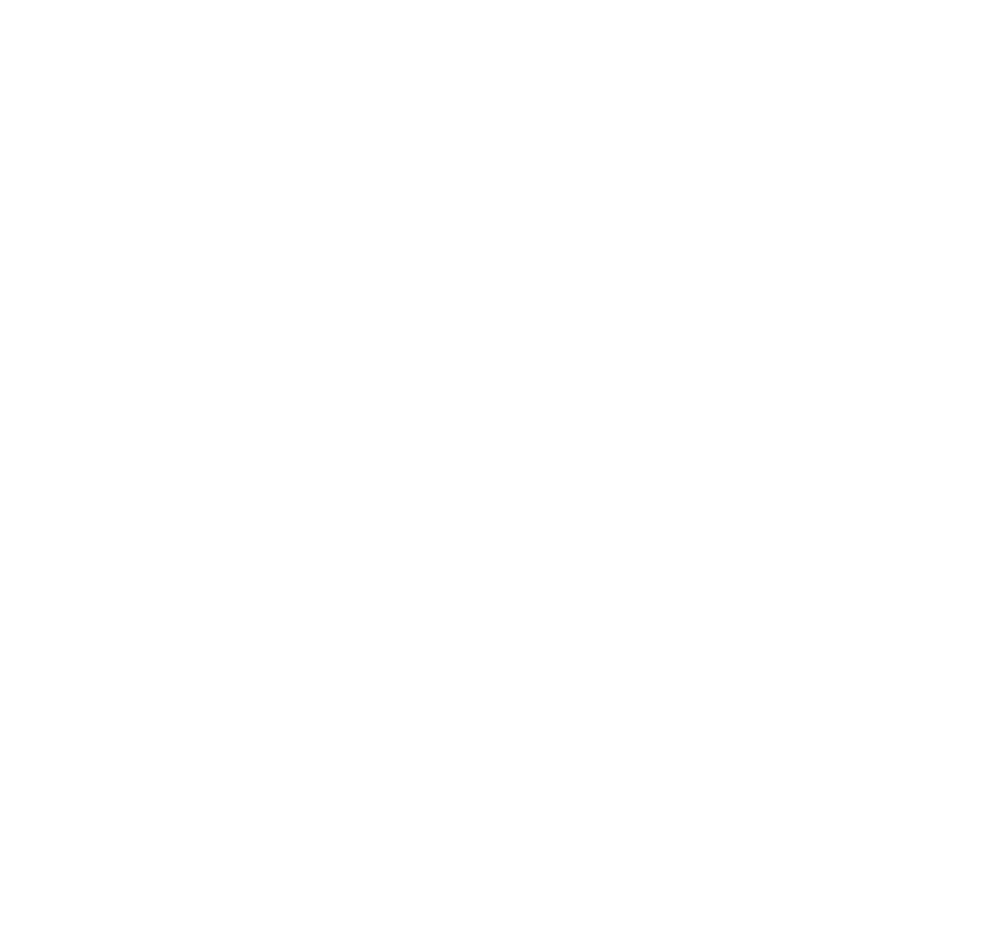
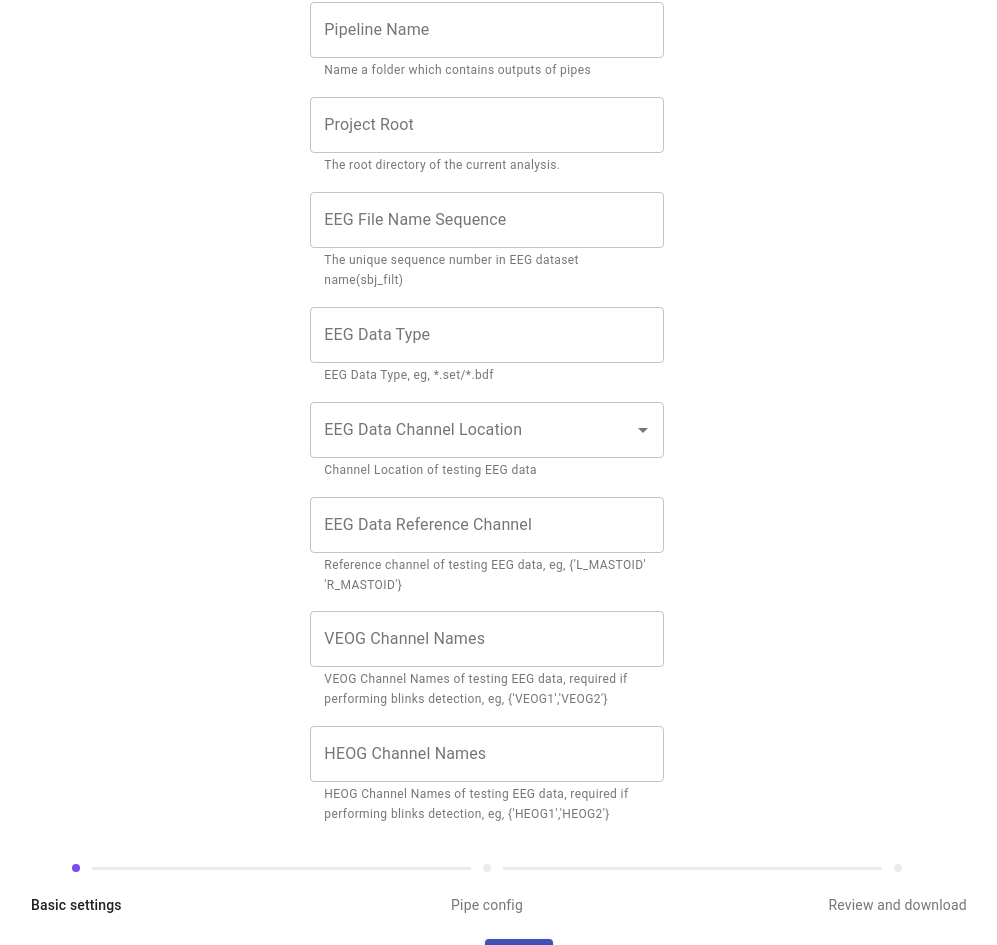
Before and after one commit to hipercog/ctap, a React (Create React App) app in the folder ctap-samplecode-generation/: page /start in a window 1280 px wide. Shown: the part 510-1455 px from the top of the page, without its empty margins (153-1150 px from the left). Before the commit the page ends 800 px from the top, so only its background shows below. Built offline with nearby package versions, Linux system fonts and the light colour scheme.

Commit message:
pipeline definition input check, fix bugs

```diff
--- a/ctap-samplecode-generation/package.json
+++ b/ctap-samplecode-generation/package.json
@@ -1,5 +1,6 @@
 {
   "name": "ctap-samplecode-generation",
+  "homepage": "https://ruoyanmeng.github.io/ctap/",
   "version": "0.1.0",
   "private": true,
   "dependencies": {
@@ -9,6 +10,7 @@
     "@testing-library/jest-dom": "^5.11.6",
     "@testing-library/react": "^11.1.2",
     "@testing-library/user-event": "^12.2.2",
+    "gh-pages": "^3.1.0",
     "react": "^17.0.1",
     "react-dom": "^17.0.1",
     "react-router-dom": "^5.2.0",
@@ -17,6 +19,8 @@
     "web-vitals": "^0.2.4"
   },
   "scripts": {
+    "predeploy": "npm run build",
+    "deploy": "gh-pages -d build",
     "start": "react-scripts start",
     "build": "react-scripts build",
     "test": "react-scripts test",
--- a/ctap-samplecode-generation/src/App.js
+++ b/ctap-samplecode-generation/src/App.js
@@ -1,4 +1,4 @@
-import React, { useReducer, createContext } from 'react';
+import React from 'react';
 import { Route } from 'react-router-dom';
 
 import './App.css';
@@ -10,7 +10,8 @@ function App() {
   return (
     <ContextProvider>
       <div className="App">
-        <Route exact path="/" component={Main} />
+        {/* <Route exact path="/" component={Main} /> */}
+        <Main/>
       </div>
     </ContextProvider>
 
--- a/ctap-samplecode-generation/src/Components/BranchPipesForm.js
+++ b/ctap-samplecode-generation/src/Components/BranchPipesForm.js
@@ -27,27 +27,30 @@ const BranchPipesForm = ({ handleLinearPipesInput }) => {
                     <div key={inputField.id}>
                         <h4>Pipe-segment {index + 1}</h4>
                         <TextField
+                            error={inputField.stepIDCheck}
                             name="stepID"
                             label="Subfunction Description Label"
                             variant="filled"
-                            helperText="describe main work in this sub function, eg.'_load'"
+                            helperText={inputField.stepIDCheck ? 'The field cannot be empty. Please enter a value' :"describe main work in this stepSet, eg.'_load'"}
                             value={inputField.stepID}
                             onChange={event => handleLinearPipesInput(inputField.id, event)}
                         />
                         <h5>Define hierarchy</h5>
                         <TextField
+                            error={inputField.subfIDCheck}
                             name="subfID"
                             label="Subfunction ID"
                             variant="filled"
-                            helperText="ID of this subfunction, eg.'pipe2'"
+                            helperText={inputField.subfIDCheck ? 'The field cannot be empty. Please enter a value' :"ID of this subfunction, eg.'pipe2'"}
                             value={inputField.subfID}
                             onChange={event => handleLinearPipesInput(inputField.id, event)}
                         />
                         <TextField
+                            error={inputField.subf_srcidCheck}
                             name="subf_srcid"
                             label="Subfunction Srcid"
                             variant="filled"
-                            helperText="Describe the hierarchy relationship between other subfunction, you should input [Set Function ID] of the previously executed pipe, for example, if the current subfunc runs after pipe2, then the input should be 'pipe2', the first subfunc doesn't need this, leave it empty is ok."
+                            helperText={inputField.subf_srcidCheck ? 'The field cannot be empty. Please enter a value' :"Describe the hierarchy relationship between other subfunction, you should input [Set Function ID] of the previously executed pipe, for example, if the current subfunc runs after pipe2, then the input should be 'pipe2', the first subfunc doesn't need this, leave it empty is ok."}
                             value={inputField.subf_srcid}
                             onChange={event => handleLinearPipesInput(inputField.id, event)}
                         />
--- a/ctap-samplecode-generation/src/Components/FuncsSettingForm.js
+++ b/ctap-samplecode-generation/src/Components/FuncsSettingForm.js
@@ -20,7 +20,8 @@ const FuncsSettingForm = ({ indexm, funcsSettings, classes, mid }) => {
         let index = values.findIndex(x => x.id === mid);
         const newInputStates = values[index].funcsSettings.map(i => {
             if (id === i.fid) {
-                i[name] = newV
+                i[name] = newV;
+                i[name+'Check'] = false;
             }
             return i;
         })
@@ -31,7 +32,7 @@ const FuncsSettingForm = ({ indexm, funcsSettings, classes, mid }) => {
     const handleAddFuncFields = () =>{
         const values = [...inputStates];
         let index = values.findIndex(x => x.id === mid);
-        values[index].funcsSettings.push({ fid: uuidv4(), functionName: '', functionP: '' });
+        values[index].funcsSettings.push({ fid: uuidv4(), funcName: '', functionP: '' });
         dispatch({ type: 'UPDATE_STEPSETS', data: values })
     }
 
@@ -56,7 +57,7 @@ const FuncsSettingForm = ({ indexm, funcsSettings, classes, mid }) => {
                         }}
                         id="controllable-states-demo"
                         options={CTAP_funcs}
-                        renderInput={(params) => <TextField {...params} label="Function Name" variant="outlined" />}
+                        renderInput={(params) => <TextField {...params} error={funcsSetting.funcNameCheck} label="Function Name" variant="outlined" helperText={funcsSetting.funcNameCheck ? 'The field cannot be empty. Please select a function' : ''} />}
                     />
                     <TextField
                         id = {"funcP"+index}
--- a/ctap-samplecode-generation/src/Components/LinearPipesForm.js
+++ b/ctap-samplecode-generation/src/Components/LinearPipesForm.js
@@ -30,10 +30,11 @@ const LinearPipesForm = ({ handleLinearPipesInput }) => {
                     <div key={inputField.id}>
                         <h4>stepSet {index + 1}</h4>
                         <TextField
+                            error={inputField.stepIDCheck}
                             name="stepID"
                             label="stepID"
                             variant="filled"
-                            helperText="describe main work in this stepSet, eg.'_load'"
+                            helperText={inputField.stepIDCheck ? 'The field cannot be empty. Please enter a value' :"describe main work in this stepSet, eg.'_load'"}
                             value={inputField.stepID}
                             onChange={event => handleLinearPipesInput(inputField.id, event)}
                         />
--- a/ctap-samplecode-generation/src/Components/Main.js
+++ b/ctap-samplecode-generation/src/Components/Main.js
@@ -1,6 +1,4 @@
-import React, { useState, useEffect, useReducer, useContext, useDebugValue } from "react";
-import PropTypes from "prop-types";
-import { Link } from "react-router-dom";
+import React, { useState, useEffect, useReducer, useContext } from "react";
 import { v4 as uuidv4 } from 'uuid';
 import { makeStyles } from '@material-ui/core/styles';
 import Container from '@material-ui/core/Container';
@@ -108,7 +106,7 @@ export default function Main() {
     const inputCheck = () => {
         let result = true;
         let newS = {};
-        if (activeStep == 0) {
+        if (activeStep === 0) {
             const values = { ...basicInfoInputCheck }
             for (const [key, value] of Object.entries(values)) {
                 if (basicInfoInput[key] === null || basicInfoInput[key].length === 0) {
@@ -124,6 +122,20 @@ export default function Main() {
             }
             result = Object.values(newS).every((value) => value === false);
             setBasicInfoInputCheck({ ...basicInfoInputCheck, ...newS });
+        }else if(activeStep === 1){
+            const value = {...inputStates}
+            const newInputFields = inputStates.map(i => {
+                i.stepID.length ? i.stepIDCheck=false : ( ()=>{i.stepIDCheck=true; result=false})()
+                if(basicInfoInput.checkedBranch){
+                    i.subf_srcid.length ? i.subf_srcidCheck=false : ( ()=>{i.subf_srcidCheck=true; result=false})();
+                    i.subfID.length ? i.subfIDCheck=false : ( ()=>{i.subfIDCheck=true; result=false})()
+                }
+                i.funcsSettings.map(f=>{
+                    f.funcName.length ? f.funcNameCheck=false : ( ()=>{f.funcNameCheck=true; result=false})()
+                })
+                return i;
+            })
+            dispatch({ type: 'UPDATE_STEPSETS', data: newInputFields })
         }
 
         return result;
@@ -157,6 +169,7 @@ export default function Main() {
         const newInputFields = inputStates.map(i => {
             if (id === i.id) {
                 i[event.target.name] = event.target.value
+                i[event.target.name + 'Check'] = false;
             }
             return i;
         })
--- a/ctap-samplecode-generation/src/Reducer.js
+++ b/ctap-samplecode-generation/src/Reducer.js
@@ -1,5 +1,6 @@
 import { v4 as uuidv4 } from 'uuid';
-export const initialInputState = [{ id: uuidv4(), subf_srcid: '', subfID: '', stepID: '', funcsSettings: [{ fid: uuidv4(), funcName: '', funcP: '' }] }];
+
+export const initialInputState = [{ id: uuidv4(), subf_srcid: '', subfID: '', stepID: '', subf_srcidCheck:false, subfIDCheck:false, stepIDCheck:false, funcsSettings: [{ fid: uuidv4(), funcName: '', funcP: '', funcNameCheck:false}] }];
 
 export const Reducer = (state, action) => {
     switch (action.type) {
```
Also changed, not shown: 1 other file (tests, documents, lock files or other folders).
